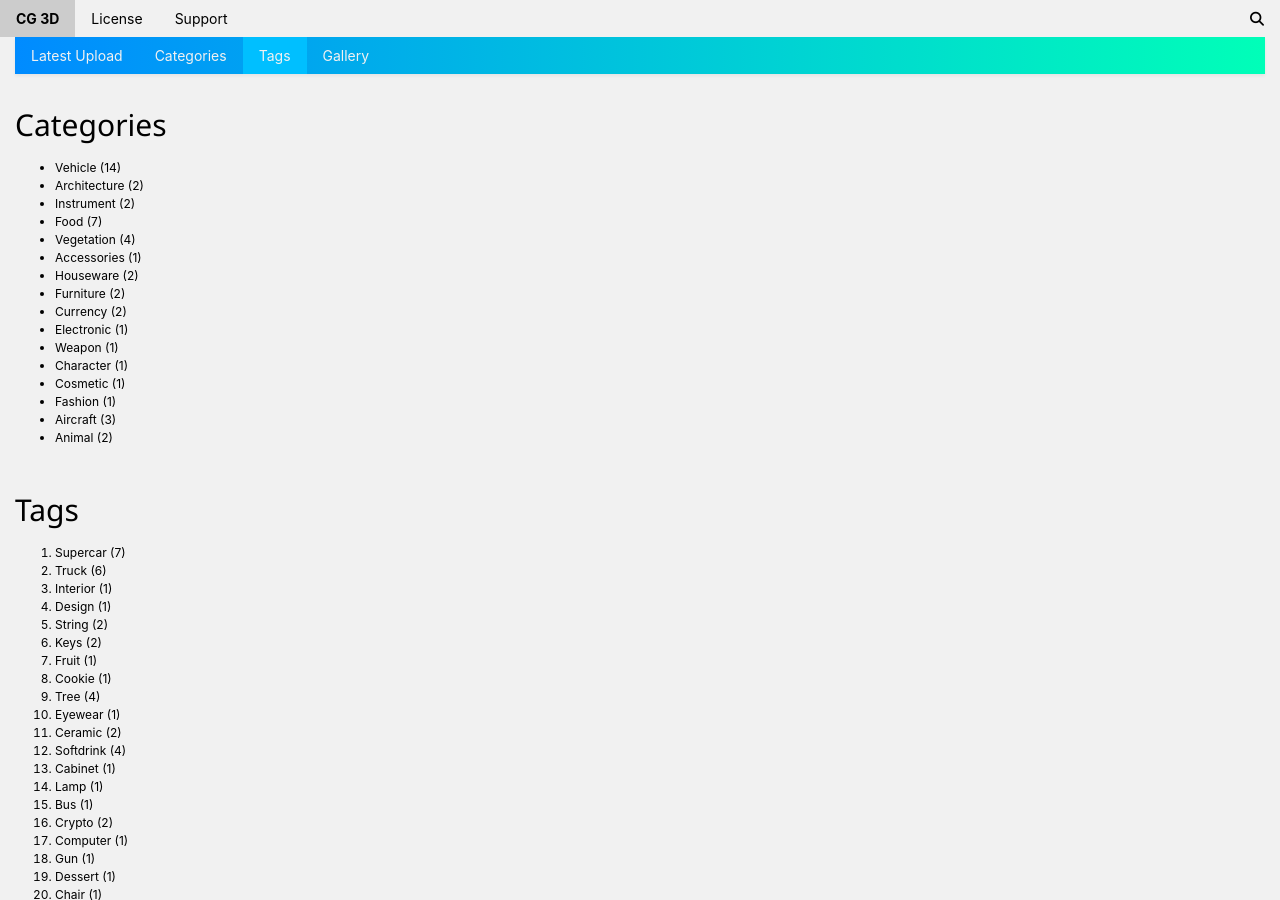
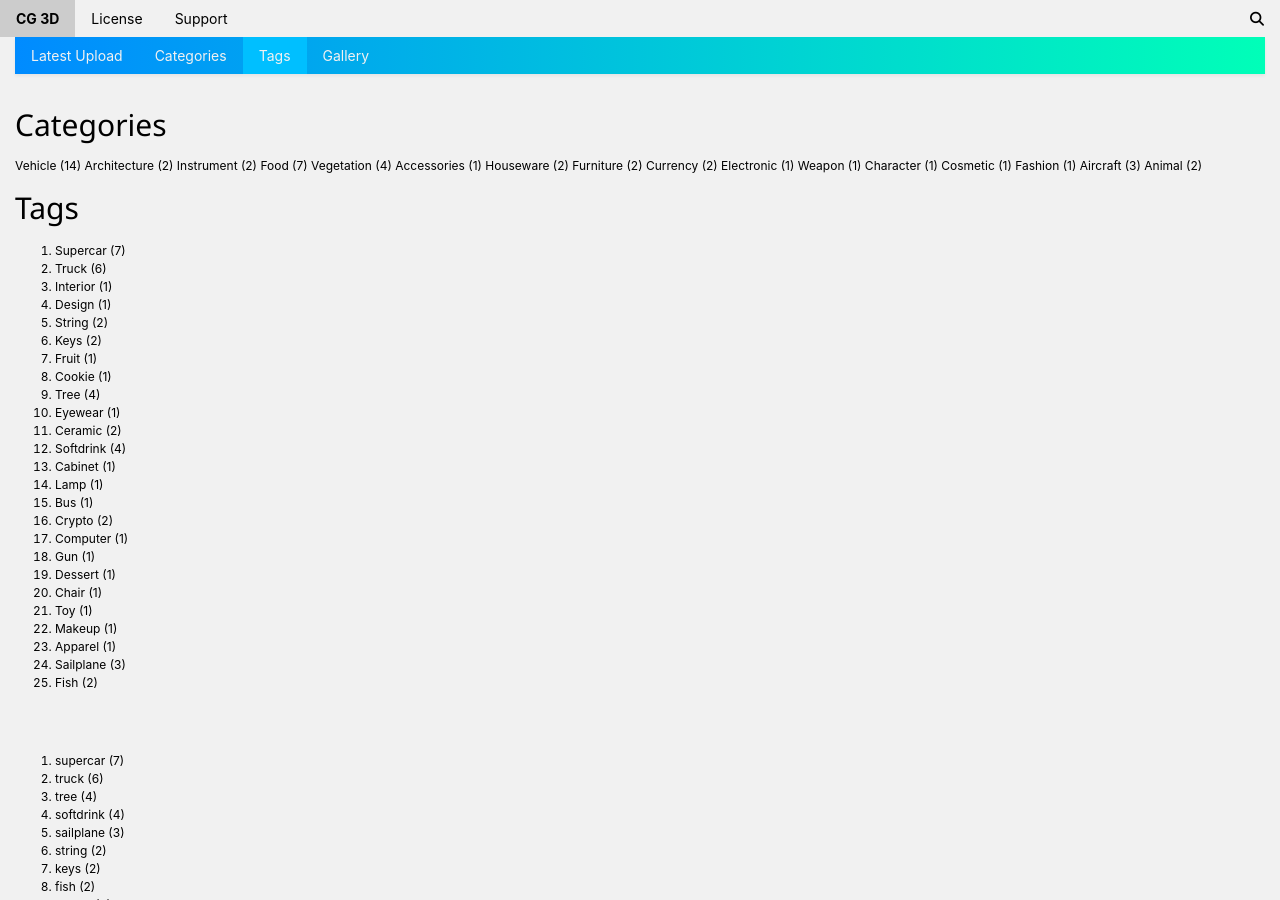
Before and after one commit to artslinux/zltzkjkl0emxcajsghsqi6wv479to0emgeyrcryesou, a Jekyll site: the page built from category.html, in a window 1280 px wide and 900 px high. Built offline with Jekyll 4.4.1, drawn with Linux system fonts in a browser that asks for light colours; nearby versions of some CDN libraries.

Commit message:
Update category.html

```diff
--- a/category.html
+++ b/category.html
@@ -11,19 +11,17 @@
   </div>
 <br/>
 <h2>Categories</h2>
-<ul>
-{% assign categories_list = site.categories %}
-  {% if categories_list.first[0] == null %}
-    {% for category in categories_list %}
-      <li><a href="#{{ category }}">{{ category | capitalize }} ({{ site.tags[category].size }})</a></li>
+{% assign categories = site.categories %}
+  {% if categories.first[0] == null %}
+    {% for category in categories %}
+      <a href="#{{ category }}">{{ category | capitalize }} ({{ site.tags[category].size }})</a>
     {% endfor %}
   {% else %}
-    {% for category in categories_list %}
-      <li><a href="{{ category[0] }}">{{ category[0] | capitalize }} ({{ category[1].size }})</a></li>
+    {% for category in categories %}
+      <a href="{{ category[0] }}">{{ category[0] | capitalize }} ({{ category[1].size }})</a>
     {% endfor %}
   {% endif %}
-{% assign categories_list = nil %}
-</ul>
+{% assign categories = nil %}
 <br/>
 <h2>Tags</h2>
 <ol>
@@ -67,15 +65,4 @@
   {% endfor %}
 </div>
 
-{% capture tagString %}{% for tag in site.tags %}{{ tag[0] }}{% unless forloop.last %}|{% endunless %}{% endfor %}{% endcapture %}
-{% assign tags = tagString | split: '|' | sort: 'downcase' %}
-<div id="cloud" style="text-align:center;">
-  {% for tag in categories %}
-  {% assign number = site.tags[category].size %}
-  {% assign slug = tag | downcase | replace: ' ', '_' %}
-  <span class="{% if number == 1 %}small{% elsif number <= 5 %}medium{% elsif number <= 10 %}large{% else %}huge{% endif %}">
-    <a href="{{ slug }}" class="hover-text-teal">{{ tag | downcase }}</a>
-  </span>
-  {% endfor %}
 </div>
-</div>
```
